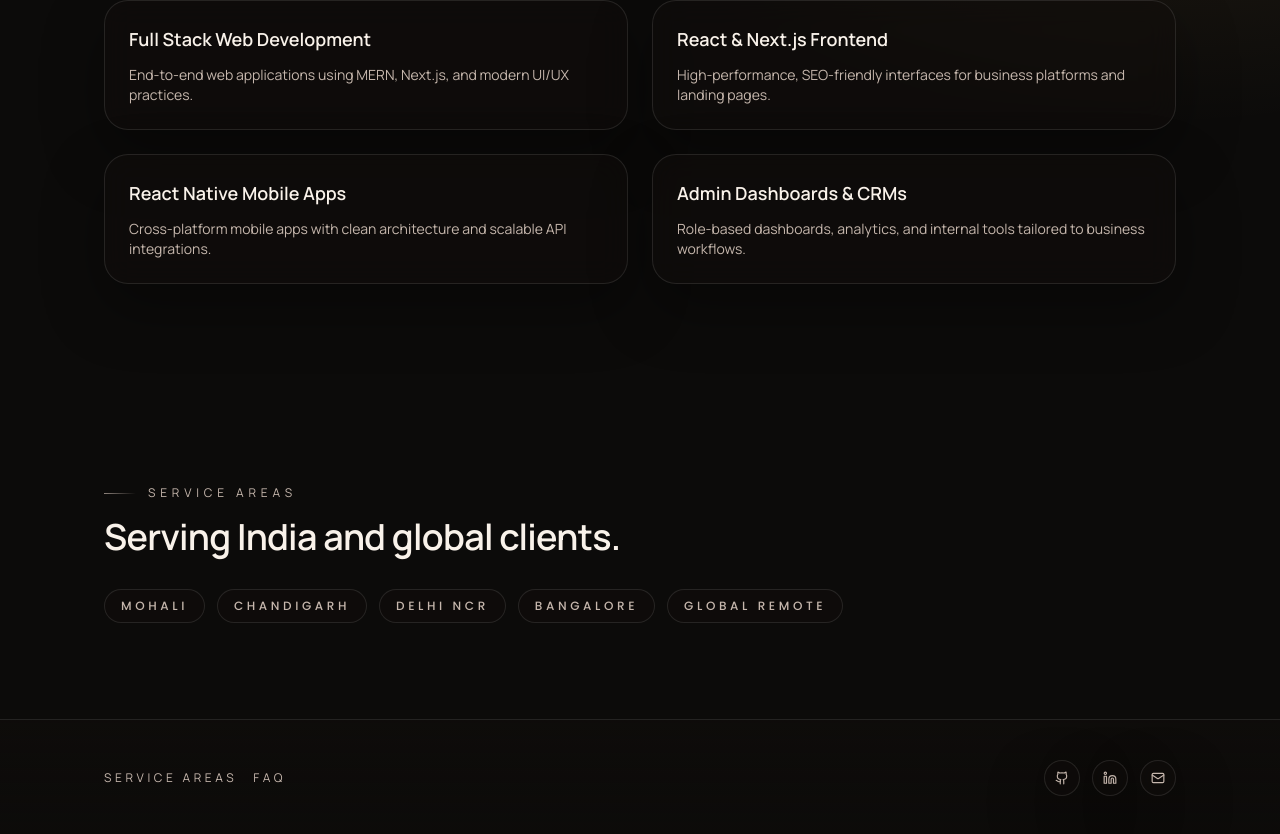
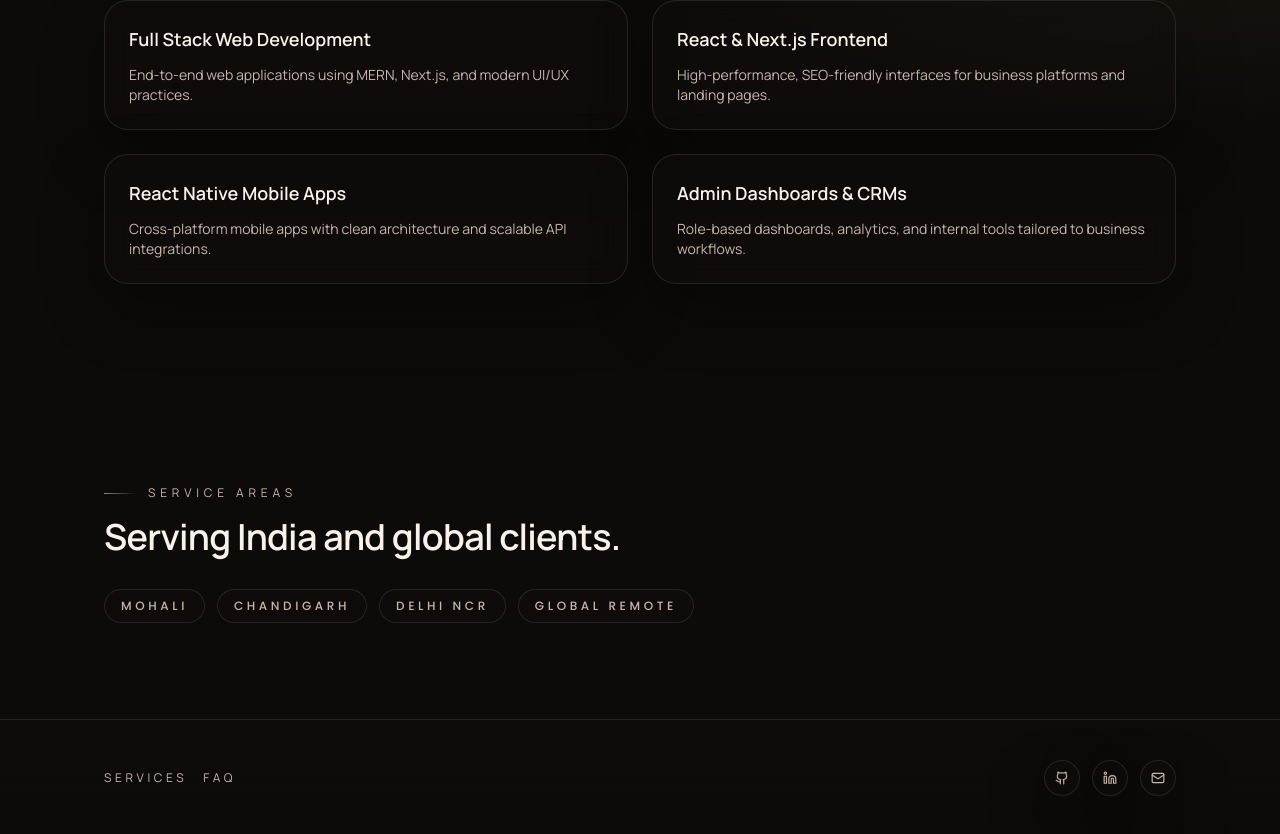
Before and after one commit to Abhixak/Abhixak, a Next.js app: page /services in a window 1280 px wide. Shown: the part 418-1252 px from the top of the page. Built offline with nearby package versions, Linux system fonts and the light colour scheme.

Commit message:
Update footer services link and service areas

```diff
--- a/src/components/sections/Footer.tsx
+++ b/src/components/sections/Footer.tsx
@@ -9,9 +9,9 @@ export function Footer() {
         <div className="flex items-center gap-4">
           <a
             className="flex items-center gap-2 transition hover:text-[color:var(--text)]"
-            href="#service-areas"
+            href="/services"
           >
-            Service Areas
+            Services
           </a>
           <a className="flex items-center gap-2 transition hover:text-[color:var(--text)]" href="#faq">
             FAQ
--- a/src/components/sections/ServiceAreasSection.tsx
+++ b/src/components/sections/ServiceAreasSection.tsx
@@ -4,7 +4,6 @@ const areas = [
   "Mohali",
   "Chandigarh",
   "Delhi NCR",
-  "Bangalore",
   "Global Remote",
 ];
 
```
